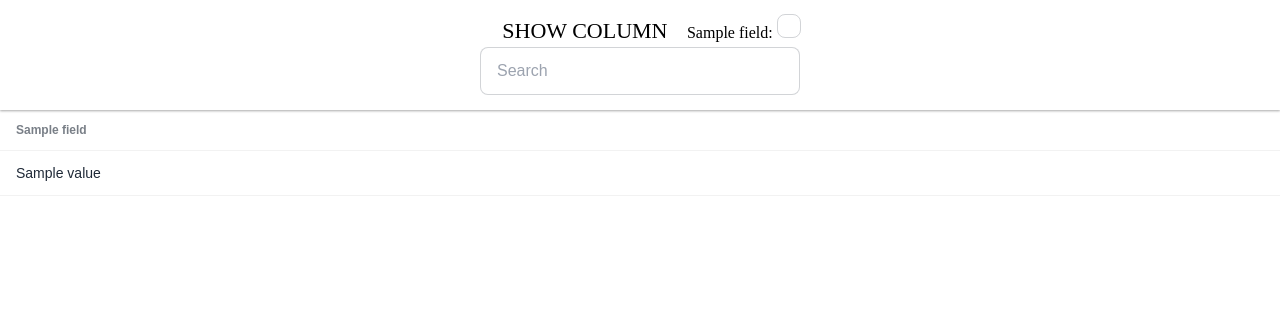
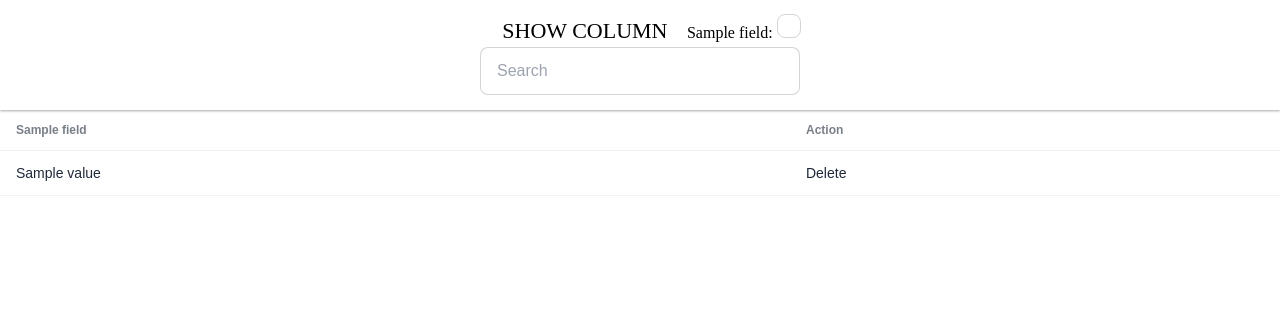
Before and after one commit to xNatthapol/DB-Hotel-Project, a Django app: template hotel/templates/export_table.html in a window 1280 px wide. Shown: the part 111-424 px from the top of the page. Run offline with Django 4.2, Linux system fonts and the light colour scheme; the template is opened without the code that fills it: most values are stand-ins (such as "Sample title", 1, 10 or a date in 2020); some libraries are stand-ins or nearby versions.

Commit message:
add delete func

```diff
--- a/hotel/templates/export_table.html
+++ b/hotel/templates/export_table.html
@@ -22,7 +22,7 @@
     }
 </style>
 
-<!-- templates/index.html -->
+<!-- templates/export_table.html -->
 <!DOCTYPE html>
 <html>
 <head>
@@ -37,6 +37,7 @@
                 {% for field in fields_table %}
                     <th>{{ field }}</th>
                 {% endfor %}
+                <th>Action</th>
             </tr>
         </thead>
         <tbody>
@@ -45,6 +46,12 @@
                     {% for field, value in row.items %}
                         <td>{{ value }}</td>
                     {% endfor %}
+                    <td>
+                        <form action="{% url 'hotel:delete_data' model_name=search pk=row.id %}" method="post" style="display: inline;">
+                            {% csrf_token %}
+                            <button type="submit" class="delete-button">Delete</button>
+                        </form>
+                    </td>
                 </tr>
             {% endfor %}
         </tbody>
--- a/hotel/urls.py
+++ b/hotel/urls.py
@@ -1,7 +1,7 @@
 from django.urls import path
 from django.views.generic import RedirectView
 
-from .views import export_table, IndexView
+from .views import export_table, IndexView, delete_data
 
 app_name = 'hotel'
 urlpatterns = [
@@ -9,4 +9,5 @@ urlpatterns = [
     path('export_table/<str:model_name>', export_table, name='export_table'),
     path('export_table/<str:model_name>/<str:order_by>', export_table, name='export_table'),
     path('export_table/<str:model_name>/<str:order_by>/<str:fields>', export_table, name='export_table'),
+    path('delete_data/<str:model_name>/<int:pk>/', delete_data, name='delete_data'),
 ]
```
Also changed, not shown: hotel/views.py (+8 -2 lines).
